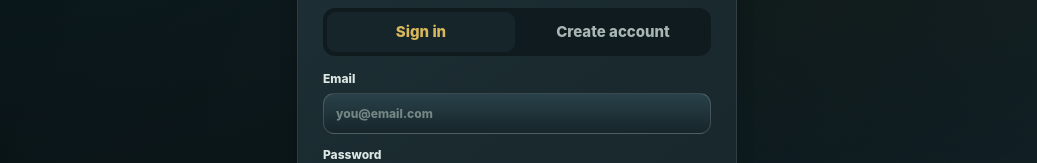
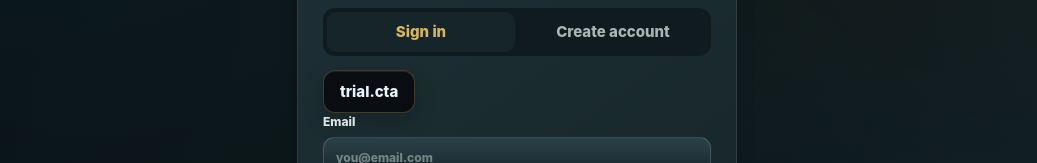
Before and after one commit to hassan80612/DEVINX, a Next.js app: page /entrar in a window 1280 px wide. Shown: the part 278-441 px from the top of the page, without its empty margins (123-1160 px from the left). Built offline with nearby package versions, Linux system fonts and the light colour scheme; no server answers.

Commit message:
feat: add separate free-trial signup flow

```diff
--- a/src/app/entrar/AuthForm.tsx
+++ b/src/app/entrar/AuthForm.tsx
@@ -14,13 +14,16 @@ const CANONICAL_ORIGIN='https://devinx.com.br';
 
 function safeNextPath(value:string){return value.startsWith('/')&&!value.startsWith('//')?value:'/painel'}
 
-export function AuthForm({nextPath='',initialError=''}:{nextPath?:string;initialError?:string}){
+export function AuthForm({nextPath='',initialError='',initialTrial=false}:{nextPath?:string;initialError?:string;initialTrial?:boolean}){
   const{t}=useI18n();
-  const[mode,setMode]=useState<Mode>(initialError?'recuperar':'entrar');const[email,setEmail]=useState('');const[password,setPassword]=useState('');const[confirmPassword,setConfirmPassword]=useState('');const[showPassword,setShowPassword]=useState(false);const[message,setMessage]=useState(initialError? t('auth.errorExpired'):'');const[messageKind,setMessageKind]=useState<MessageKind>(initialError?'error':'idle');const[pending,setPending]=useState(false);const[purchaseApproved,setPurchaseApproved]=useState(false);
+  const[mode,setMode]=useState<Mode>(initialError?'recuperar':initialTrial?'criar':'entrar');
+  const[trialFlow,setTrialFlow]=useState(initialTrial);const[email,setEmail]=useState('');const[password,setPassword]=useState('');const[confirmPassword,setConfirmPassword]=useState('');const[showPassword,setShowPassword]=useState(false);const[message,setMessage]=useState(initialError? t('auth.errorExpired'):'');const[messageKind,setMessageKind]=useState<MessageKind>(initialError?'error':'idle');const[pending,setPending]=useState(false);const[purchaseApproved,setPurchaseApproved]=useState(false);
 
   useEffect(()=>{try{setPurchaseApproved(new URLSearchParams(window.location.search).get('compra')==='aprovada')}catch{}},[]);
 
-  function changeMode(next:Mode){setMode(next);setPassword('');setConfirmPassword('');setShowPassword(false);setMessage('');setMessageKind('idle')}
+  function resetFields(){setPassword('');setConfirmPassword('');setShowPassword(false);setMessage('');setMessageKind('idle')}
+  function changeMode(next:Mode){setTrialFlow(false);setMode(next);resetFields()}
+  function startTrial(){setTrialFlow(true);setMode('criar');resetFields()}
   async function destinationForUser(userId:string){const s=createClient();const{data}=await s.from('profiles').select('onboarded_at').eq('id',userId).maybeSingle();return data?.onboarded_at?safeNextPath(nextPath):'/onboarding'}
   function friendlyError(message:string){const lower=message.toLowerCase();if(lower.includes('invalid login credentials'))return t('auth.errorCredentials');if(lower.includes('email not confirmed'))return t('auth.errorUnconfirmed');if(lower.includes('user already registered'))return t('auth.errorExists');if(lower.includes('password should be'))return t('auth.errorPassword');if(lower.includes('rate limit'))return t('auth.errorRate');return t('auth.errorGeneric')}
 
@@ -32,7 +35,7 @@ export function AuthForm({nextPath='',initialError=''}:{nextPath?:string;initial
     setPending(true);const s=createClient();
     try{
       if(mode==='entrar'){const{data,error}=await s.auth.signInWithPassword({email:normalizedEmail,password});if(error||!data.user){setMessage(friendlyError(error?.message||''));setMessageKind('error');return}window.location.replace(await destinationForUser(data.user.id));return}
-      if(mode==='criar'){const{data,error}=await s.auth.signUp({email:normalizedEmail,password,options:{emailRedirectTo:CANONICAL_ORIGIN+'/auth/confirm?next=/onboarding'}});if(error||!data.user){setMessage(friendlyError(error?.message||''));setMessageKind('error');return}if(data.user.identities?.length===0){setMessage(t('auth.errorExists'));setMessageKind('error');return}if(data.session){window.location.replace('/onboarding');return}setMessage(t('auth.created'));setMessageKind('success');return}
+      if(mode==='criar'){const afterConfirm=trialFlow?'/entrar?trial=claim':'/painel';const{data,error}=await s.auth.signUp({email:normalizedEmail,password,options:{emailRedirectTo:CANONICAL_ORIGIN+'/auth/confirm?next='+encodeURIComponent(afterConfirm)}});if(error||!data.user){setMessage(friendlyError(error?.message||''));setMessageKind('error');return}if(data.user.identities?.length===0){setMessage(t('auth.errorExists'));setMessageKind('error');return}if(data.session){window.location.replace(afterConfirm);return}setMessage(trialFlow?t('trial.created'):t('auth.created'));setMessageKind('success');return}
       const callback=CANONICAL_ORIGIN+'/auth/confirm?next=/redefinir-senha';const{error}=await s.auth.resetPasswordForEmail(normalizedEmail,{redirectTo:callback});if(error){setMessage(friendlyError(error.message));setMessageKind('error');return}setMessage(t('auth.resetSent'));setMessageKind('success');
     }catch{setMessage(t('auth.errorGeneric'));setMessageKind('error')}finally{setPending(false)}
   }
@@ -41,13 +44,14 @@ export function AuthForm({nextPath='',initialError=''}:{nextPath?:string;initial
     <header className="authTop"><Link className="brand" href="/"><BrandLogo/></Link><LanguageMenu/></header>
     {purchaseApproved&&<section className="purchaseReturnNotice"><span>✓</span><div><b>{t('auth.purchaseApprovedTitle')}</b><p>{t('auth.purchaseApprovedText')}</p></div></section>}
     <section className="authCard">
-      <div className="authIntro"><span className="goldPill">DEVINX</span><h1>{mode==='entrar'?t('auth.titleLogin'):mode==='criar'?t('auth.titleCreate'):t('auth.titleRecover')}</h1><p>{mode==='entrar'?t('auth.loginDesc'):mode==='criar'?t('auth.createDesc'):t('auth.recoverDesc')}</p></div>
-      {mode!=='recuperar'&&<div className="authTabs"><button type="button" className={mode==='entrar'?'active':''} onClick={()=>changeMode('entrar')}>{t('auth.login')}</button><button type="button" className={mode==='criar'?'active':''} onClick={()=>changeMode('criar')}>{t('auth.create')}</button></div>}
+      <div className="authIntro"><span className="goldPill">DEVINX</span><h1>{mode==='entrar'?t('auth.titleLogin'):mode==='criar'?(trialFlow?t('trial.title'):t('auth.titleCreate')):t('auth.titleRecover')}</h1><p>{mode==='entrar'?t('auth.loginDesc'):mode==='criar'?(trialFlow?t('trial.desc'):t('auth.createDesc')):t('auth.recoverDesc')}</p>{trialFlow&&<small>{t('trial.noCard')}</small>}</div>
+      {mode!=='recuperar'&&<div className="authTabs"><button type="button" className={mode==='entrar'?'active':''} onClick={()=>changeMode('entrar')}>{t('auth.login')}</button><button type="button" className={mode==='criar'&&!trialFlow?'active':''} onClick={()=>changeMode('criar')}>{t('auth.create')}</button></div>}
+      {mode==='entrar'&&<button className="secondary authTrialButton" type="button" onClick={startTrial}>{t('trial.cta')}</button>}
       <form onSubmit={handleSubmit} className="authForm">
         <label>{t('auth.email')}<input value={email} onChange={e=>setEmail(e.target.value)} type="email" required autoComplete="username" inputMode="email" autoCapitalize="none" spellCheck={false} placeholder="you@email.com"/></label>
         {mode!=='recuperar'&&<label>{t('auth.password')}<div className="passwordField"><input value={password} onChange={e=>setPassword(e.target.value)} type={showPassword?'text':'password'} minLength={6} required autoComplete={mode==='entrar'?'current-password':'new-password'}/><button type="button" onClick={()=>setShowPassword(v=>!v)}>{showPassword?t('auth.hide'):t('auth.show')}</button></div></label>}
         {mode==='criar'&&<label>{t('auth.confirmPassword')}<input value={confirmPassword} onChange={e=>setConfirmPassword(e.target.value)} type={showPassword?'text':'password'} minLength={6} required autoComplete="new-password"/></label>}
-        <button className="primary goldButton authSubmit" disabled={pending}>{pending?t('auth.wait'):mode==='entrar'?t('auth.login'):mode==='criar'?t('auth.create'):t('auth.sendLink')}</button>
+        <button className="primary goldButton authSubmit" disabled={pending}>{pending?t('auth.wait'):mode==='entrar'?t('auth.login'):mode==='criar'?(trialFlow?t('trial.start'):t('auth.create')):t('auth.sendLink')}</button>
       </form>
       {message&&<div className={'authMessage '+(messageKind==='success'?'success':'error')}>{message}</div>}
       {mode==='entrar'&&<button className="authLinkButton" type="button" onClick={()=>changeMode('recuperar')}>{t('auth.forgot')}</button>}
```
